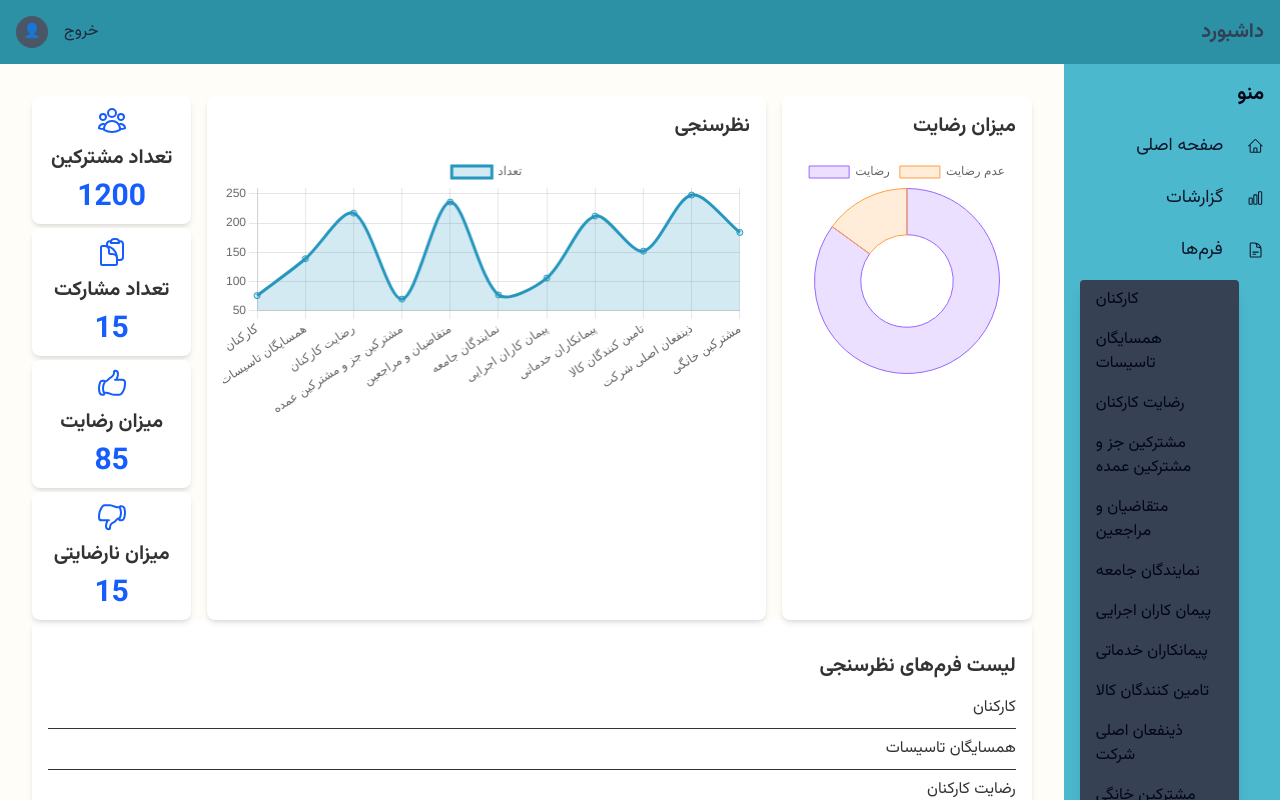
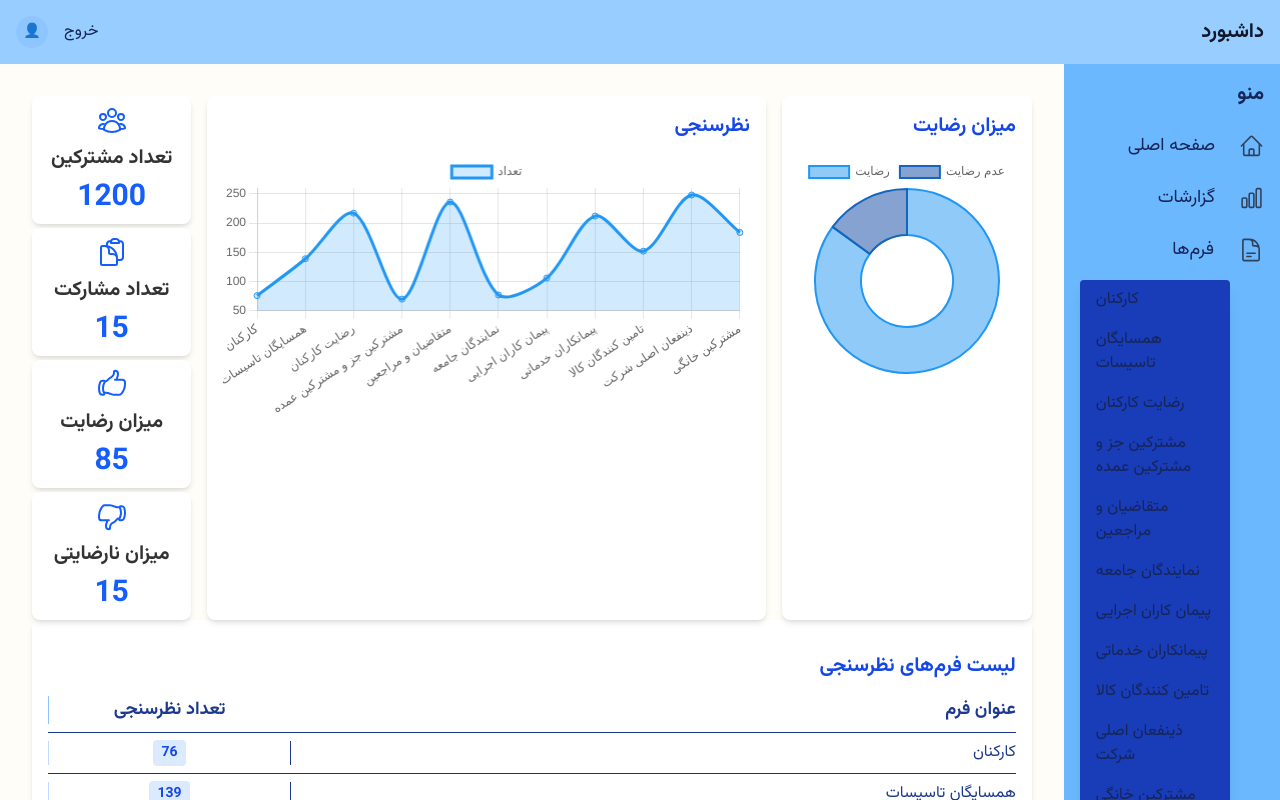
Before and after one commit to AmirAghajani98/survey-dashboard, a Next.js app: page / in a window 1280 px wide. Both pictures are taken after a click on the button "فرم‌ها". Shown: the top 800 px of the page. Built offline with nearby package versions, Linux system fonts and the light colour scheme.

Commit message:
dashboard-list

```diff
--- a/app/components/Charts.tsx
+++ b/app/components/Charts.tsx
@@ -32,14 +32,25 @@ ChartJS.register(
   Legend
 );
 
+const bluePalette = {
+  light: "#e3f2fd",
+  main: "#2196f3",
+  dark: "#1565c0",
+  accent: "#64b5f6",
+  border: "#1976d2",
+  area: "rgba(33, 150, 243, 0.2)",
+  doughnut1: "rgba(33, 150, 243, 0.5)",
+  doughnut2: "rgba(13, 71, 161, 0.5)",
+};
+
 const doughnutData = {
   labels: ["رضایت", "عدم رضایت"],
   datasets: [
     {
       data: [85, 15],
-      backgroundColor: ["rgba(153, 102, 255, 0.2)", "rgba(255, 159, 64, 0.2)"],
-      borderColor: ["rgba(153, 102, 255, 1)", "rgba(255, 159, 64, 1)"],
-      borderWidth: 1,
+      backgroundColor: [bluePalette.doughnut1, bluePalette.doughnut2],
+      borderColor: [bluePalette.main, bluePalette.dark],
+      borderWidth: 2,
     },
   ],
 };
@@ -67,25 +78,27 @@ const areaData = {
     {
       label: "تعداد",
       data: forms.map(() => Math.floor(Math.random() * 200) + 50),
-      backgroundColor: "rgba(37, 150, 190, 0.2)",
-      borderColor: "#2596be",
+      backgroundColor: bluePalette.area,
+      borderColor: bluePalette.main,
       fill: true,
       tension: 0.3,
     },
   ],
 };
 
+const surveyCounts = areaData.datasets[0].data;
+
 const Charts: React.FC = () => {
   return (
     <>
       <div className="flex gap-4 w-full">
         <div className="bg-white shadow-md rounded-lg p-4 w-3/12">
-          <h2 className="text-xl font-bold mb-4">میزان رضایت </h2>
+          <h2 className="text-xl font-bold mb-4 text-blue-700">میزان رضایت </h2>
           <Doughnut data={doughnutData} />
         </div>
 
         <div className="bg-white shadow-md rounded-lg p-4 w-7/12">
-          <h2 className="text-xl font-bold mb-4">نظرسنجی </h2>
+          <h2 className="text-xl font-bold mb-4 text-blue-700">نظرسنجی </h2>
           <Line
             data={areaData}
             options={{ elements: { line: { tension: 0.4 } } }}
@@ -115,11 +128,29 @@ const Charts: React.FC = () => {
         </div>
       </div>
       <div className="pt-8 bg-white shadow-md rounded-lg p-4">
-        <h2 className="text-xl font-bold mb-4">لیست فرم‌های نظرسنجی</h2>
+        <h2 className="text-xl font-bold mb-4 text-blue-700">
+          لیست فرم‌های نظرسنجی
+        </h2>
+        <div className="mb-2 flex font-bold text-blue-900 text-lg border-b pb-2">
+          <div className="w-3/4 text-right">عنوان فرم</div>
+          <div className="w-1/4 text-center border-l border-blue-300">
+            تعداد نظرسنجی
+          </div>
+        </div>
         <ul className="space-y-2">
           {forms.map((form, idx) => (
-            <li key={idx} className="border-b pb-2 last:border-none">
-              {form.name}
+            <li
+              key={idx}
+              className="border-b pb-2 last:border-none flex items-center"
+            >
+              <div className="w-3/4 text-blue-900 text-right border-l">
+                {form.name}
+              </div>
+              <div className="w-1/4 text-center border-l border-blue-200">
+                <span className="bg-blue-100 text-blue-700 rounded px-2 py-0.5 text-sm font-bold">
+                  {surveyCounts[idx]}
+                </span>
+              </div>
             </li>
           ))}
         </ul>
--- a/app/page.tsx
+++ b/app/page.tsx
@@ -42,60 +42,60 @@ const Dashboard = () => {
 
   return (
     <main className="flex flex-col min-h-screen">
-      <header className="bg-[#2d91a5] text-slate-900 p-4">
+      <header className="bg-[#97ceff] text-slate-900 p-4">
         <nav className="flex justify-between items-center">
-          <h1 className="text-xl font-bold text-slate-700">داشبورد</h1>
+          <h1 className="text-xl font-bold text-slate-900">داشبورد</h1>
           <div className="flex items-center space-x-4">
-            <button className="hover:underline text-slate-800">خروج</button>
-            <div className="w-8 h-8 bg-gray-600 rounded-full flex items-center justify-center">
-              <span className="text-slate-800 text-sm">👤</span>
+            <button className="hover:underline text-blue-950">خروج</button>
+            <div className="w-8 h-8 bg-blue-300 rounded-full flex items-center justify-center">
+              <span className="text-blue-950 text-sm">👤</span>
             </div>
           </div>
         </nav>
       </header>
 
       <div className="flex flex-1">
-        <aside className="w-64 bg-[#4bb8ce] text-slate-950 p-4">
-          <h2 className="text-xl font-bold mb-4">منو</h2>
+        <aside className="w-64 bg-[#6bb8ff] text-blue-950 p-4">
+          <h2 className="text-xl font-bold mb-4 text-blue-950">منو</h2>
           <nav>
             <ul className="space-y-2">
               <li className="flex items-center space-x-2">
-                <HomeIcon className="w-5 h-5 text-slate-900" />
+                <HomeIcon className="w-8 h-8 text-slate-700" />
                 <button
                   onClick={() => setSelectedForm("home")}
-                  className="text-lg block py-2 px-4 rounded hover:bg-[#5894a0] text-slate-900 text-right w-full"
+                  className="text-lg block py-2 px-4 rounded hover:bg-blue-400 text-blue-950 text-right w-full"
                 >
                   صفحه اصلی
                 </button>
               </li>
               <li className="flex items-center space-x-2">
-                <ChartBarIcon className="w-5 h-5 text-slate-900" />
+                <ChartBarIcon className="w-8 h-8 text-slate-700" />
                 <button
                   onClick={() => setSelectedForm("report")}
-                  className="text-lg block py-2 px-4 rounded hover:bg-[#5894a0] text-slate-900 text-right w-full"
+                  className="text-lg block py-2 px-4 rounded hover:bg-blue-400 text-blue-950 text-right w-full"
                 >
                   گزارشات
                 </button>
               </li>
               <li className="flex items-center space-x-2">
-                <DocumentTextIcon className="w-5 h-5 text-slate-900" />
+                <DocumentTextIcon className="w-8 h-8 text-slate-700" />
                 <div className="relative w-full">
                   <button
                     onClick={() => setIsDropdownOpen(!isDropdownOpen)}
-                    className="text-lg block py-2 px-4 rounded hover:bg-[#5894a0] text-slate-900 text-right w-full"
+                    className="text-lg block py-2 px-4 rounded hover:bg-blue-400 text-blue-950 text-right w-full"
                   >
                     فرم‌ها
                   </button>
                   {isDropdownOpen && (
-                    <ul className="absolute left-0 mt-2 bg-gray-700 rounded shadow-lg w-full">
+                    <ul className="absolute left-0 mt-2 bg-blue-800 rounded shadow-lg w-full">
                       {forms.map((form, index) => (
-                        <li key={index} className="py-2 px-4 hover:bg-gray-600">
+                        <li key={index} className="py-2 px-4 hover:bg-blue-900">
                           <button
                             onClick={() => {
                               setSelectedForm(form.name);
                               setIsDropdownOpen(false);
                             }}
-                            className="text-left w-full"
+                            className="text-left w-full text-blue-950"
                           >
                             {form.name}
                           </button>
```
